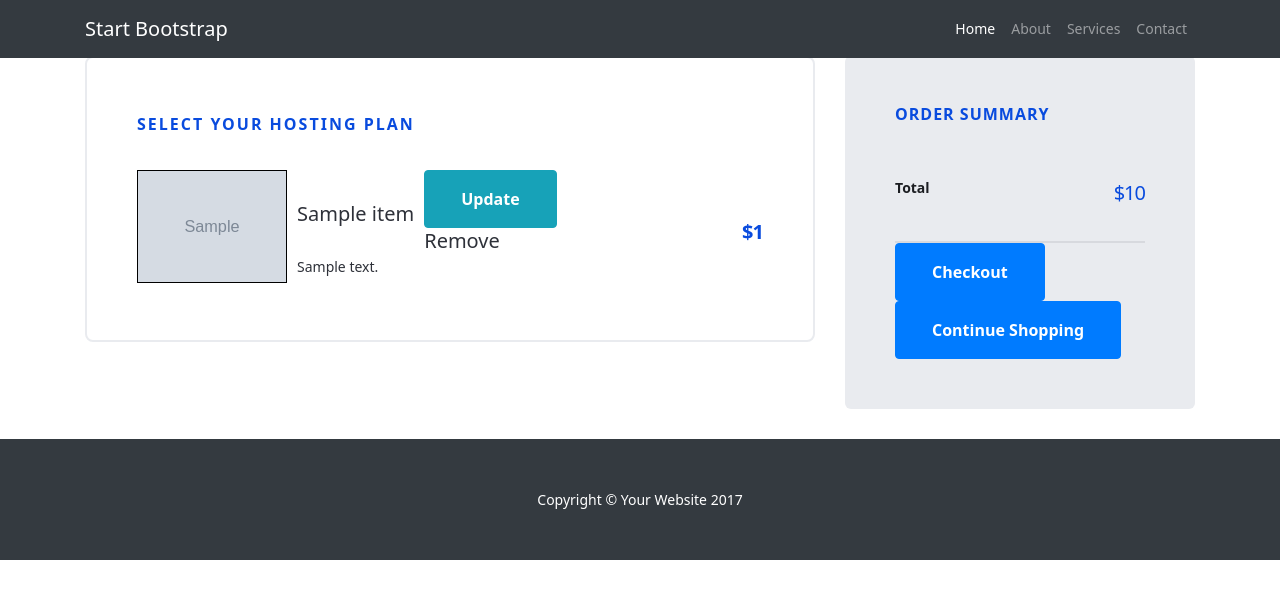
After one commit to ccjoness/django_shopping_cart, a Django app: template shop/templates/shop/detail.html in a window 1280 px wide. The commit adds this page. Shown: the top 599 px of the page. Run offline with Django 3.2, Linux system fonts and the light colour scheme; the template is opened without the code that fills it: most values are stand-ins (such as "Sample title", 1, 10 or a date in 2020); grey boxes marked "Sample" are stand-in pictures; some libraries are stand-ins or nearby versions.

Commit message:
finished basic shopping cart functionality.

```diff
--- a/shop/templates/shop/base.html
+++ b/shop/templates/shop/base.html
@@ -17,7 +17,8 @@
 
     <!-- Custom styles for this template -->
     <link href="{% static 'shop/css/shop-homepage.css' %}" rel="stylesheet">
-
+    {% block css %}
+    {% endblock %}
 </head>
 
 <body>
--- /dev/null
+++ b/shop/templates/shop/detail.html
@@ -0,0 +1,377 @@
+{% extends 'shop/base.html' %}
+{% load static %}
+{% load shop_tags %}
+{% block css %}
+    <style>
+        body {
+            -webkit-font-smoothing: antialiased;
+            text-rendering: optimizeLegibility;
+            font-family: 'Noto Sans', sans-serif;
+            letter-spacing: 0px;
+            font-size: 14px;
+            color: #2e3139;
+            font-weight: 400;
+            line-height: 26px;
+        }
+
+        h1, h2, h3, h4, h5, h6 {
+            letter-spacing: 0px;
+            font-weight: 400;
+            color: #1c1e22;
+            margin: 0px 0px 15px 0px;
+            font-family: 'Noto Sans', sans-serif;
+        }
+
+        h1 {
+            font-size: 42px;
+            line-height: 50px;
+        }
+
+        h2 {
+            font-size: 36px;
+            line-height: 42px;
+        }
+
+        h3 {
+            font-size: 20px;
+            line-height: 32px;
+        }
+
+        h4 {
+            font-size: 18px;
+            line-height: 32px;
+        }
+
+        h5 {
+            font-size: 14px;
+            line-height: 20px;
+        }
+
+        h6 {
+            font-size: 12px;
+            line-height: 18px;
+        }
+
+        p {
+            margin: 0 0 20px;
+            line-height: 1.8;
+        }
+
+        p:last-child {
+            margin: 0px;
+        }
+
+        ul, ol {
+        }
+
+        a {
+            text-decoration: none;
+            color: #2e3139;
+            -webkit-transition: all 0.3s;
+            -moz-transition: all 0.3s;
+            transition: all 0.3s;
+        }
+
+        a:focus, a:hover {
+            text-decoration: none;
+            color: #0943c6;
+        }
+
+        .content {
+            padding-top: 80px;
+            padding-bottom: 80px;
+        }
+
+        /*------------------------
+        Radio & Checkbox CSS
+        -------------------------*/
+        .form-control {
+            border-radius: 4px;
+            font-size: 14px;
+            font-weight: 500;
+            width: 100%;
+            height: 70px;
+            padding: 14px 18px;
+            line-height: 1.42857143;
+            border: 1px solid #dfe2e7;
+            background-color: #dfe2e7;
+            text-transform: capitalize;
+            letter-spacing: 0px;
+            margin-bottom: 16px;
+            -webkit-box-shadow: inset 0 0px 0px rgba(0, 0, 0, .075);
+            box-shadow: inset 0 0px 0px rgba(0, 0, 0, .075);
+            -webkit-appearance: none;
+        }
+
+        input[type=radio].with-font, input[type=checkbox].with-font {
+            border: 0;
+            clip: rect(0 0 0 0);
+            height: 1px;
+            margin: -1px;
+            overflow: hidden;
+            padding: 0;
+            position: absolute;
+            width: 1px;
+        }
+
+        input[type=radio].with-font ~ label:before, input[type=checkbox].with-font ~ label:before {
+            font-family: FontAwesome;
+            display: inline-block;
+            content: "\f1db";
+            letter-spacing: 10px;
+            font-size: 1.2em;
+            color: #dfe2e7;
+            width: 1.4em;
+        }
+
+        input[type=radio].with-font:checked ~ label:before, input[type=checkbox].with-font:checked ~ label:before {
+            content: "\f00c";
+            font-size: 1.2em;
+            color: #0943c6;
+            letter-spacing: 5px;
+        }
+
+        input[type=checkbox].with-font ~ label:before {
+            content: "\f096";
+        }
+
+        input[type=checkbox].with-font:checked ~ label:before {
+            content: "\f046";
+            color: #0943c6;
+        }
+
+        input[type=radio].with-font:focus ~ label:before, input[type=checkbox].with-font:focus ~ label:before, input[type=radio].with-font:focus ~ label, input[type=checkbox].with-font:focus ~ label {
+        }
+
+        .box {
+            background-color: #fff;
+            border-radius: 8px;
+            border: 2px solid #e9ebef;
+            padding: 50px;
+            margin-bottom: 40px;
+        }
+
+        .box-title {
+            margin-bottom: 30px;
+            text-transform: uppercase;
+            font-size: 16px;
+            font-weight: 700;
+            color: #094bde;
+            letter-spacing: 2px;
+        }
+
+        .plan-selection {
+            border-bottom: 2px solid #e9ebef;
+            padding-bottom: 25px;
+            margin-bottom: 35px;
+        }
+
+        .plan-selection:last-child {
+            border-bottom: 0px;
+            margin-bottom: 0px;
+            padding-bottom: 0px;
+        }
+
+        .plan-data {
+            position: relative;
+            display: flex;
+        }
+
+        .plan-data a {
+            font-size: 20px;
+            font-weight: 400;
+        }
+
+        .plan-text {
+            padding-left: 35px;
+        }
+
+        .plan-price {
+            position: absolute;
+            right: 0px;
+            color: #094bde;
+            font-size: 20px;
+            font-weight: 700;
+            letter-spacing: -1px;
+            line-height: 1.5;
+            bottom: 43px;
+        }
+
+        .term-price {
+            bottom: 18px;
+        }
+
+        .secure-price {
+            bottom: 68px;
+        }
+
+        .summary-block {
+            border-bottom: 2px solid #d7d9de;
+        }
+
+        .summary-block:last-child {
+            border-bottom: 0px;
+        }
+
+        .summary-content {
+            padding: 28px 0px;
+        }
+
+        .summary-price {
+            color: #094bde;
+            font-size: 20px;
+            font-weight: 400;
+            letter-spacing: -1px;
+            margin-bottom: 0px;
+            display: inline-block;
+            float: right;
+        }
+
+        .summary-small-text {
+            font-weight: 700;
+            font-size: 12px;
+            color: #8f929a;
+        }
+
+        .summary-text {
+            margin-bottom: -10px;
+        }
+
+        .summary-title {
+            font-weight: 700;
+            font-size: 14px;
+            color: #1c1e22;
+        }
+
+        .summary-head {
+            display: inline-block;
+            width: 120px;
+        }
+
+        .widget {
+            margin-bottom: 30px;
+            background-color: #e9ebef;
+            padding: 50px;
+            border-radius: 6px;
+        }
+
+        .widget:last-child {
+            border-bottom: 0px;
+        }
+
+        .widget-title {
+            color: #094bde;
+            font-size: 16px;
+            font-weight: 700;
+            text-transform: uppercase;
+            margin-bottom: 25px;
+            letter-spacing: 1px;
+            display: table;
+            line-height: 1;
+        }
+
+        .btn {
+            font-family: 'Noto Sans', sans-serif;
+            font-size: 16px;
+            text-transform: capitalize;
+            font-weight: 700;
+            padding: 12px 36px;
+            border-radius: 4px;
+            line-height: 2;
+            letter-spacing: 0px;
+            -webkit-transition: all 0.3s;
+            -moz-transition: all 0.3s;
+            transition: all 0.3s;
+            word-wrap: break-word;
+            white-space: normal !important;
+        }
+
+        .btn-default {
+            background-color: #0943c6;
+            color: #fff;
+            border: 1px solid #0943c6;
+        }
+
+        .btn-default:hover {
+            background-color: #063bb3;
+            color: #fff;
+            border: 1px solid #063bb3;
+        }
+
+        .btn-default.focus, .btn-default:focus {
+            background-color: #063bb3;
+            color: #fff;
+            border: 1px solid #063bb3;
+        }
+
+        .cartImg {
+            max-width: 150px;
+            max-height: 150px;
+            border: 1px solid black;
+        }
+
+        .itemInfo {
+            padding: 10px;
+        }
+
+    </style>
+{% endblock %}
+{% block content %}
+
+    <div class="row">
+
+        <div class="col-lg-8 col-md-8 col-sm-7 col-xs-12">
+            <div class="box">
+                <h3 class="box-title">Select Your Hosting Plan</h3>
+                {% for item in cart %}
+                    {% with i=item.item %}
+                        <div class="plan-selection">
+
+                            <div class="plan-data vertContain">
+                                <div class="itemImage">
+                                    <a href="{{ i.get_absolute_url }}"><img class="cartImg"
+                                                                                    src="{{ i.default_image_url }}"
+                                                                                    alt=""></a>
+                                </div>
+                                <div class="itemInfo">
+                                    <h1><a href="{{ i.get_absolute_url }}">{{ i.name }}</a></h1>
+
+                                    {{ i.description }}
+                                </div>
+                                <div>
+                                    <form action="{% url "cart_add" i.slug %}" method="post">
+                                        {% csrf_token %}
+                                        {{ item.update_quantity_form.quantity }}
+                                        {{ item.update_quantity_form.update }}
+                                        <input type="submit" value="Update" class="btn btn-info">
+                                    </form>
+                                    <span class="plan-price">${{ item.total_price }}</span>
+                                    <a href="{% url "cart_remove" i.slug %}">Remove</a>
+                                </div>
+                            </div>
+                        </div>
+
+                    {% endwith %}
+                {% endfor %}
+            </div>
+        </div>
+        <div class="col-lg-4 col-md-4 col-sm-5 col-xs-12">
+
+            <div class="widget">
+                <h4 class="widget-title">Order Summary</h4>
+                <div class="summary-block">
+                    <div class="summary-content">
+                        <div class="summary-head"><h5 class="summary-title">Total</h5></div>
+                        <div class="summary-price">
+                            <p class="summary-text">${{ cart.get_total_price }}</p>
+                        </div>
+                    </div>
+                </div>
+                <a href="#" class="btn btn-primary btn-lg mb30">Checkout</a>
+                <a href="{% url 'store_home' %}" class="btn btn-primary btn-lg mb30">Continue Shopping</a>
+            </div>
+        </div>
+
+    </div>
+
+{% endblock %}
--- a/shop/templates/shoptags/_category_nav.html
+++ b/shop/templates/shoptags/_category_nav.html
@@ -1,6 +1,6 @@
 <div class="list-group">
     <a href="{% url 'store_home' %}" class="list-group-item">Home</a>
     {% for c in category %}
-        <a href="{% url 'category' c.slug %}" class="list-group-item">{{ c.name }}</a>
+        <a href="{{ c.get_absolute_url }}" class="list-group-item">{{ c.name }}</a>
     {% endfor %}
 </div>
--- a/shop/urls.py
+++ b/shop/urls.py
@@ -3,6 +3,13 @@ from shop import views
 
 urlpatterns = [
     path('', views.home, name='store_home'),
+
+    path('cart/', views.cart_detail, name='cart_detail'),
+    path('cart/add/<slug:slug>/', views.add_cart, name='cart_add'),
+    path('cart/remove/<slug:slug>/', views.cart_remove, name='cart_remove'),
+
     path('<slug:category>/', views.category, name='category'),
     path('<slug:category>/<slug:item>/', views.item, name='item'),
+
+
 ]
```
Also changed, not shown: shop/cart.py (+7 -7 lines), shop/forms.py (added, +8 -0 lines), shop/models.py (+37 -3 lines), shop/templates/shop/index.html (+8 -2 lines), shop/views.py (+30 -2 lines), db.sqlite3, media/items/apple/images/495878092-612x612_OwSENIE.jpg (added), media/items/banana/images/875806_R_GismHzG.jpg (added), shop/migrations/0001_initial.py, shop/migrations/0002_auto_20180902_0211.py (deleted), shop/migrations/0003_auto_20180904_2100.py (deleted), shop/migrations/0004_item_category.py (deleted), shop/migrations/0005_review_date.py (deleted), shop/migrations/0006_item_rating.py (deleted).
